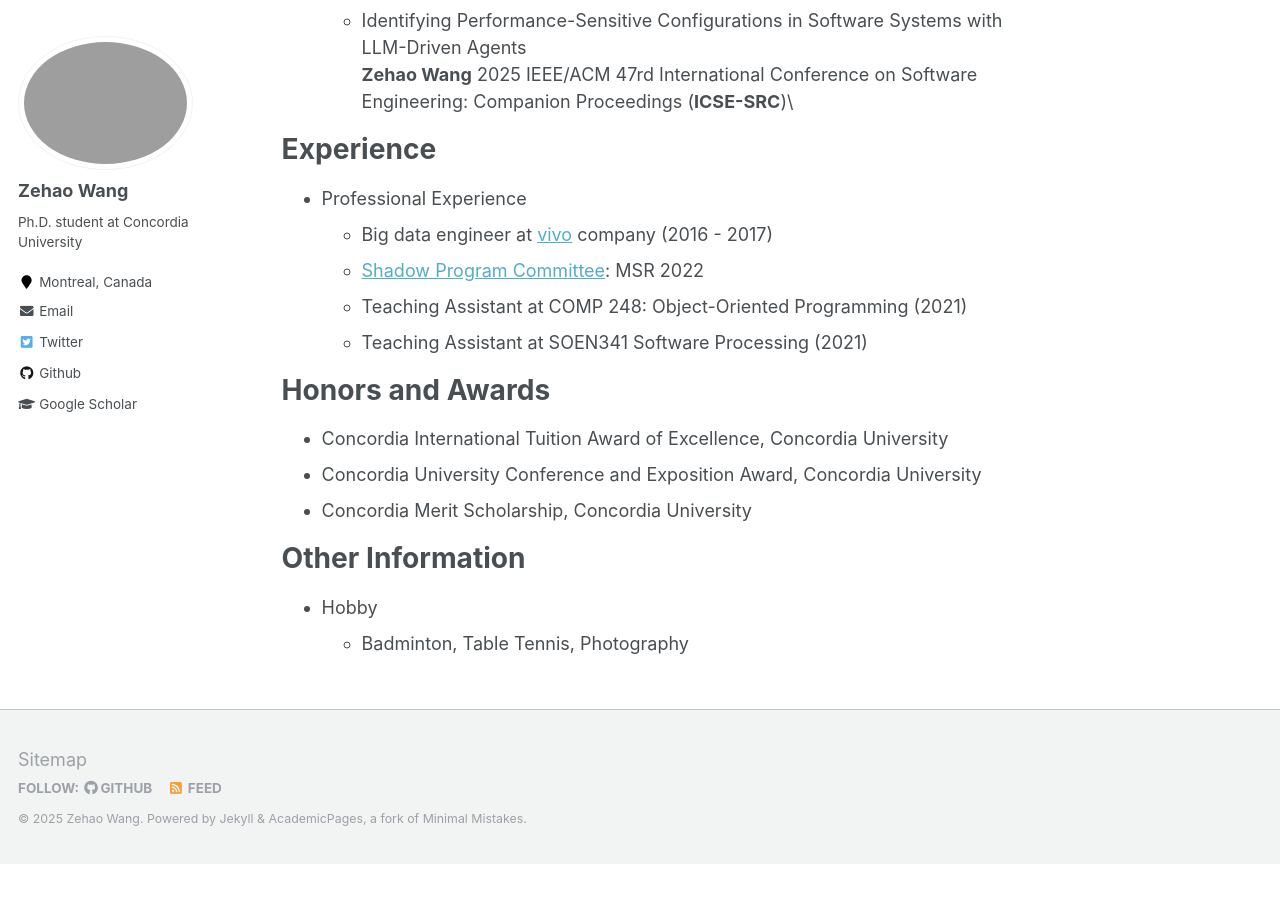
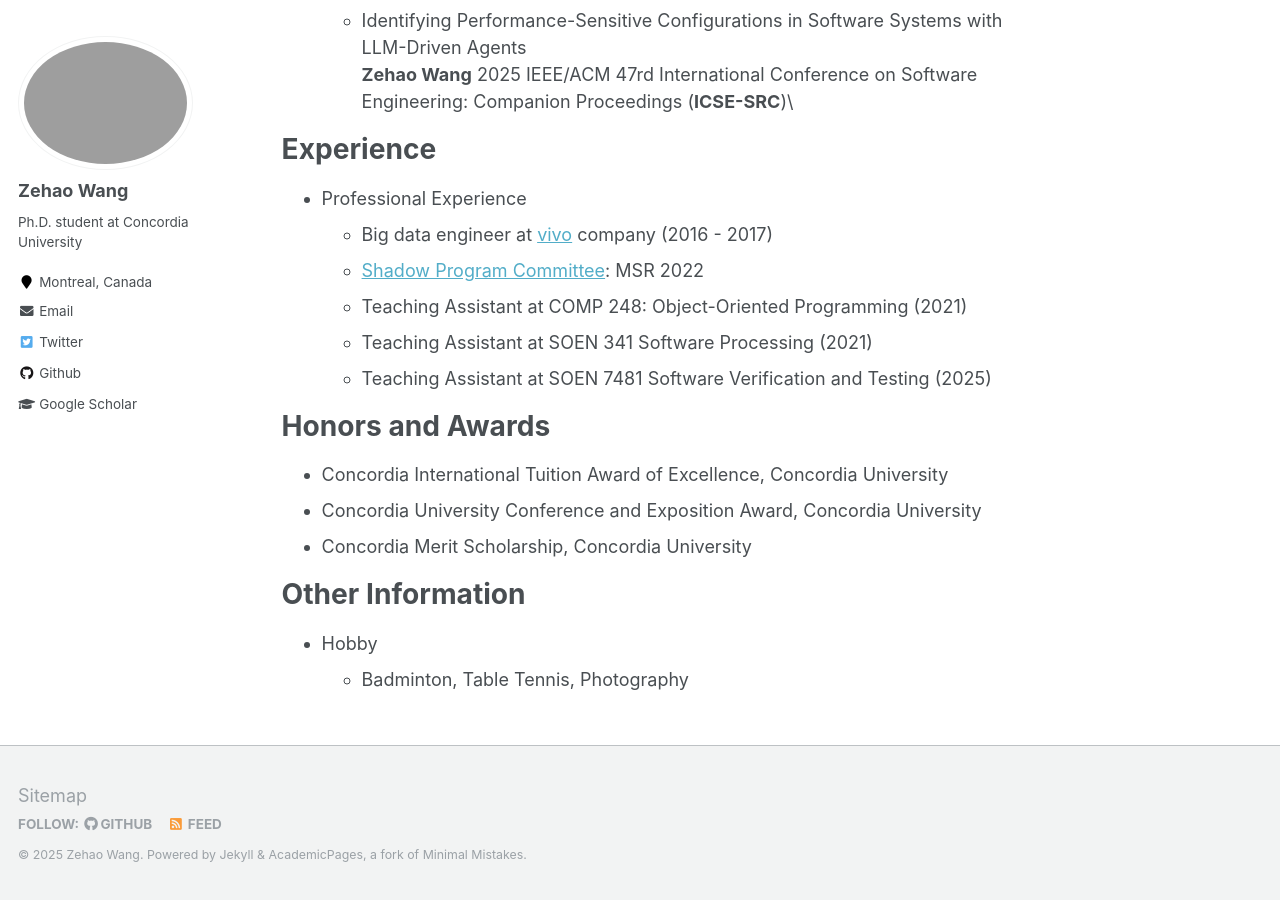
Before and after one commit to zehaowang00/zehaowang00.github.io, a Jekyll site: the page built from _pages/about.md, in a window 1280 px wide and 900 px high, scrolled down 1137 px. Built offline with Jekyll 4.4.1, drawn with Linux system fonts in a browser that asks for light colours; before the commit the page ends 2001 px from its top, so only the background shows below that.

Commit message:
updat figure

```diff
--- a/_pages/about.md
+++ b/_pages/about.md
@@ -53,7 +53,8 @@ Experience
   * Big data engineer at [vivo](http://www.vivo.com/en/) company (2016 - 2017)
   * [Shadow Program Committee](https://conf.researchr.org/track/msr-2022/msr-2022-shadow-pc?): MSR 2022
   * Teaching Assistant at COMP 248: Object-Oriented Programming (2021)
-  * Teaching Assistant at SOEN341 Software Processing (2021)
+  * Teaching Assistant at SOEN 341 Software Processing (2021)
+  * Teaching Assistant at SOEN 7481 Software Verification and Testing (2025)
 
 
 Honors and Awards
```
Also changed, not shown: 1 other file.
